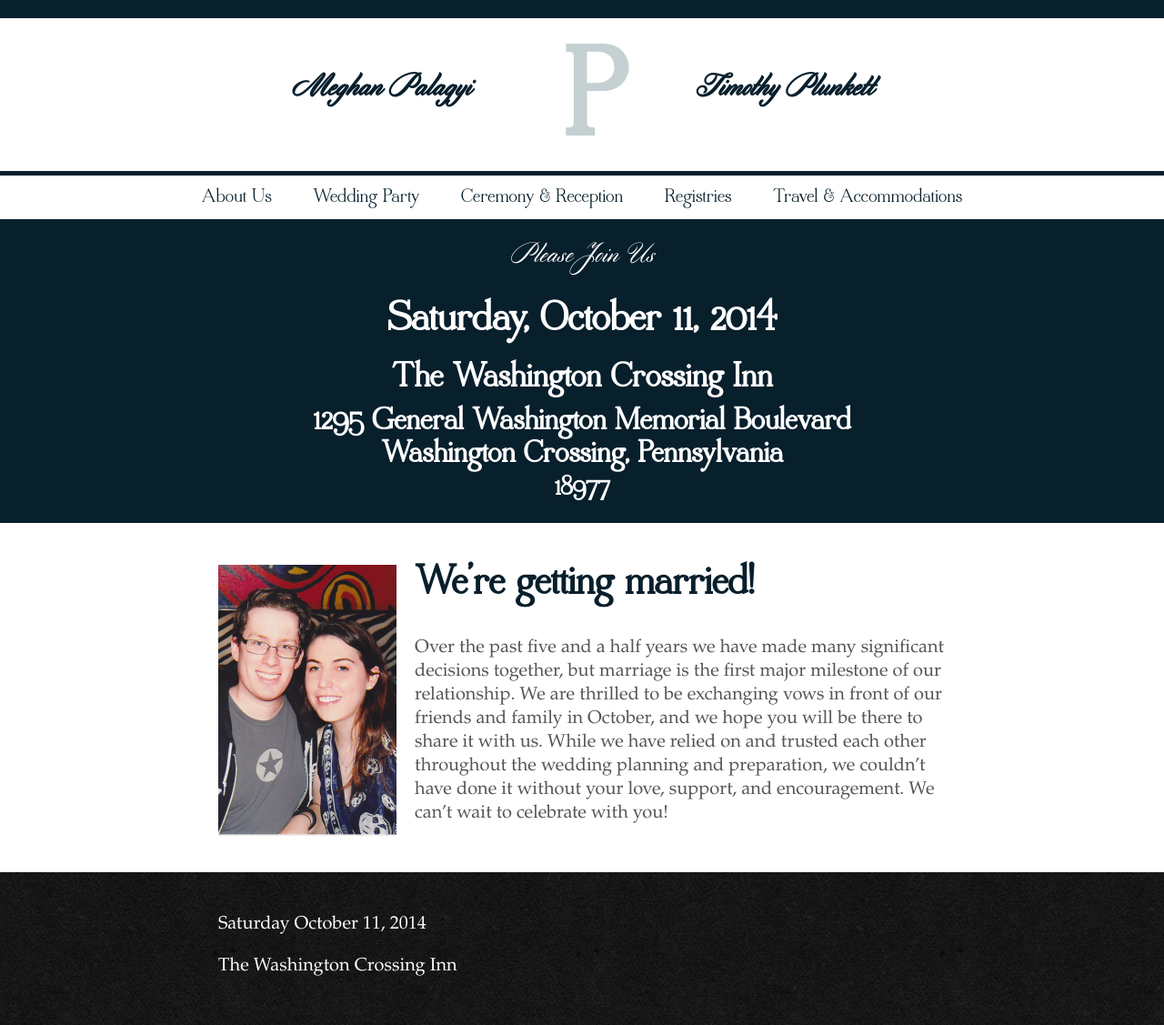
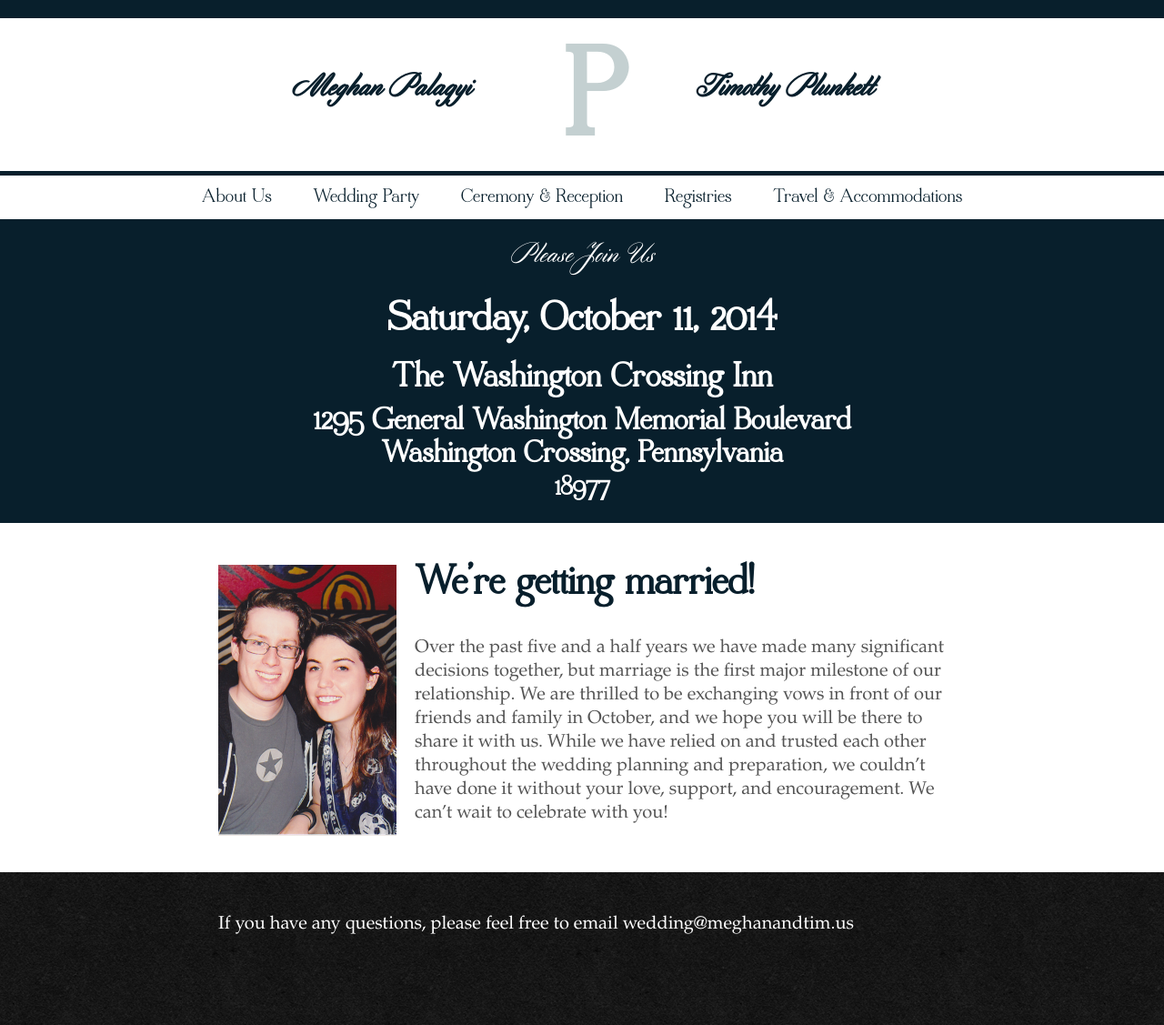
Before and after one commit to timplunkett/meghanandtim.us, a Jekyll site: the page built from index.md, in a window 1280 px wide. Shown: the whole page at 91% size. Built offline with Jekyll 4.4.1, drawn with Linux system fonts in a browser that asks for light colours.

Commit message:
Update the footer with fallback and email.

```diff
--- a/_layouts/default.html
+++ b/_layouts/default.html
@@ -31,8 +31,7 @@
 
 <footer role="contentinfo" id="footer">
   <section class="contact">
-    <p>Saturday October 11, 2014</p>
-    <p>The Washington Crossing Inn</p>
+    <p>If you have any questions, please feel free to email wedding@meghanandtim.us</p>
   </section>
 </footer>
 
--- a/_sass/partials/_design.sass
+++ b/_sass/partials/_design.sass
@@ -66,6 +66,7 @@ header[role="banner"] .name
 
 // Footer
 footer
+  background: $navy
   +background(image_url("black-paper.png") repeat-x)
   color: $white
   padding: $padding-top-bottom
--- a/stylesheets/screen.css
+++ b/stylesheets/screen.css
@@ -208,6 +208,7 @@ header[role="banner"] .name h1, header[role="banner"] .name h2 {
 }
 
 footer {
+  background: #081f2c;
   background: url('../images/black-paper.png') repeat-x;
   color: white;
   padding: 1.5rem 0;
```
